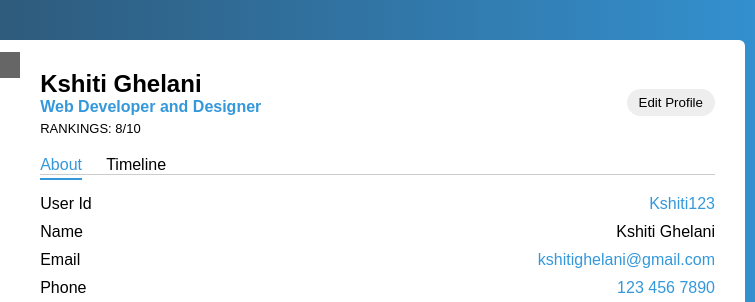
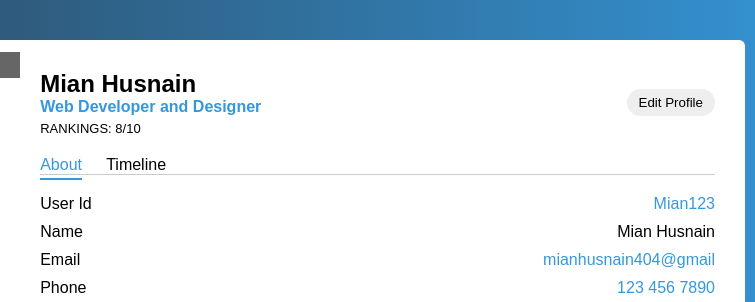
Before and after one commit to mianhusnain067/Profile-page-, a plain HTML site: page index.html in a window 1280 px wide. Shown: the part 194-496 px from the top of the page, 407-1162 px from the left. Drawn offline with Linux system fonts and the light colour scheme.

Commit message:
Update index.html

```diff
--- a/index.html
+++ b/index.html
@@ -35,7 +35,7 @@
     <div class="right-section">
         <div class="header">
             <div>
-                <h2>Kshiti Ghelani</h2>
+                <h2>Mian Husnain</h2>
                 <p class="designation">Web Developer and Designer</p>
                 <p class="ranking">RANKINGS: 8/10</p>
             </div>
@@ -50,15 +50,15 @@
         <div class="details">
             <div class="row">
                 <span>User Id</span>
-                <span class="blue">Kshiti123</span>
+                <span class="blue">Mian123</span>
             </div>
             <div class="row">
                 <span>Name</span>
-                <span>Kshiti Ghelani</span>
+                <span>Mian Husnain</span>
             </div>
             <div class="row">
                 <span>Email</span>
-                <span class="blue">kshitighelani@gmail.com</span>
+                <span class="blue">mianhusnain404@gmail</span>
             </div>
             <div class="row">
                 <span>Phone</span>
```
